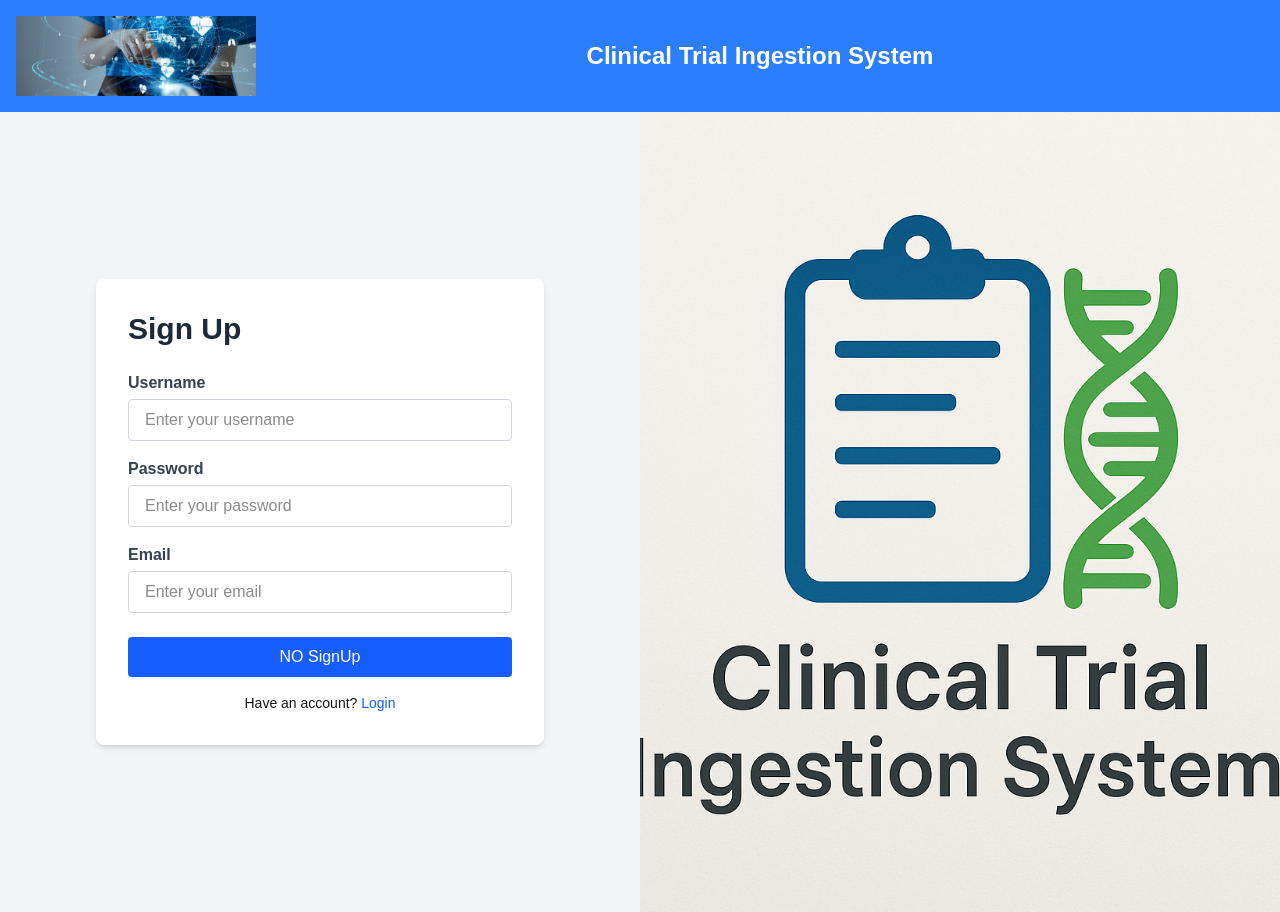
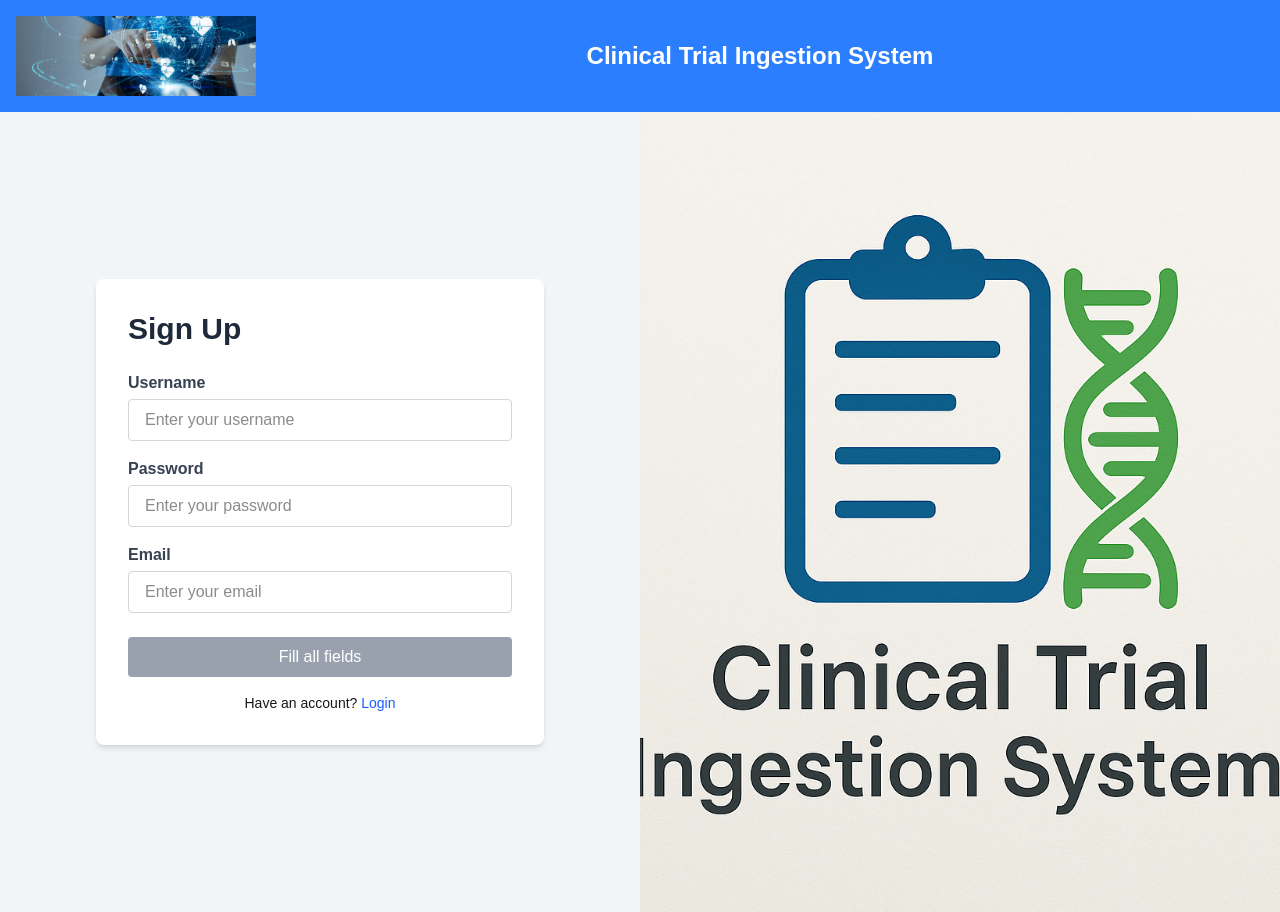
Before and after one commit to akashbodhale/CTIS, a Next.js app: page /signup in a window 1280 px wide. Built offline with nearby package versions, Linux system fonts and the light colour scheme.

Commit message:
add validation for email

```diff
--- a/app/signup/page.tsx
+++ b/app/signup/page.tsx
@@ -2,20 +2,35 @@
 
 import Link from "next/link";
 import React, { useEffect, useState } from "react";
-import {useRouter} from 'next/navigation';
+import { useRouter } from 'next/navigation';
 
-export  default function SignupPage(){
-    const[user,setUser]=React.useState({
-        email:"",
-        username:"",
-        password:""
-    })
-    const router=useRouter();
-    const [loading,setLoading]=useState(false)
-    const[buttonDisabled,setbuttonDisabled]=useState(false);
-    const[message,setmessage]=useState(false);
+export default function SignupPage() {
+  const [user, setUser] = useState({
+    email: "",
+    username: "",
+    password: ""
+  });
+
+  const [loading, setLoading] = useState(false);
+  const [buttonDisabled, setButtonDisabled] = useState(true);
+  const [errorMsg, setErrorMsg] = useState("");
+
+  const router = useRouter();
+
+  // Email validation function
+  const isValidEmail = (email: string) => {
+    return /\S+@\S+\.\S+/.test(email);
+  };
 
   const onSignup = async () => {
+    setErrorMsg(""); // Reset error message
+
+    // Final check before sending
+    if (!isValidEmail(user.email)) {
+      setErrorMsg("Please enter a valid email address.");
+      return;
+    }
+
     try {
       setLoading(true);
 
@@ -28,39 +43,38 @@ export  default function SignupPage(){
       if (!response.ok) {
         const errorData = await response.json();
         console.log('Signup failed:', errorData);
-          setmessage(true)
-          return("user already exist");
+        setErrorMsg(errorData.message || "User already exists.");
+        return;
       }
 
       console.log('Signup success');
       router.push('/login');
     } catch (error) {
-        if(error instanceof Error)
-        console.error('Signup error:', error.message || error);
+      if (error instanceof Error) {
+        console.error('Signup error:', error.message);
+        setErrorMsg("Something went wrong. Try again.");
+      }
     } finally {
       setLoading(false);
     }
   };
 
+  useEffect(() => {
+    // Basic form validation logic
+    const { email, password, username } = user;
+    if (email && password && username && isValidEmail(email)) {
+      setButtonDisabled(false);
+    } else {
+      setButtonDisabled(true);
+    }
+  }, [user]);
 
-    useEffect(()=>{
-
-      if(user.email.length>0 && user.password.length>0 && user.username.length>0){
-        setbuttonDisabled(false);
-      }
-      else{
-        setbuttonDisabled(true);
-      }
-
-    },[user])
-
-
-    return(
+  return (
     <div className="flex min-h-screen bg-gray-100">
       <div className="w-1/2 flex items-center justify-center p-8">
         <div className="bg-white shadow-md rounded-lg p-8 w-full max-w-md">
-            <h1 className=" bg-green-500 px-5">{message? "User already exist": null}</h1>
-            <h1 className="text-3xl font-bold text-gray-800 mb-6">{loading ? "loading":"Sign Up"}</h1>
+          {errorMsg && <div className="bg-red-100 text-red-700 px-4 py-2 mb-4 rounded">{errorMsg}</div>}
+          <h1 className="text-3xl font-bold text-gray-800 mb-6">{loading ? "Loading..." : "Sign Up"}</h1>
 
           <label htmlFor="username" className="block text-gray-700 font-semibold mb-1">Username</label>
           <input
@@ -91,9 +105,19 @@ export  default function SignupPage(){
             onChange={(e) => setUser({ ...user, email: e.target.value })}
             className="w-full px-4 py-2 mb-6 border border-gray-300 rounded focus:outline-none focus:ring-2 focus:ring-blue-500"
           />
-      <button className="w-full bg-blue-600 text-white py-2 rounded hover:bg-blue-700 transition duration-200" onClick={onSignup}>{buttonDisabled? "NO SignUp":"Create Account"}</button>
+
+          <button
+            className={`w-full py-2 rounded transition duration-200 text-white ${
+              buttonDisabled ? "bg-gray-400 cursor-not-allowed" : "bg-blue-600 hover:bg-blue-700"
+            }`}
+            onClick={onSignup}
+            disabled={buttonDisabled}
+          >
+            {buttonDisabled ? "Fill all fields" : "Create Account"}
+          </button>
+
           <p className="text-sm text-center mt-4">
-                Have an account?{' '}
+            Have an account?{" "}
             <Link href="/login" className="text-blue-600 hover:underline font-medium">
               Login
             </Link>
@@ -108,4 +132,6 @@ export  default function SignupPage(){
           className="w-full h-full object-cover"
         />
       </div>
-</div>)}
+    </div>
+  );
+}
```
Lines whose indentation alone changed are shown as unchanged.
